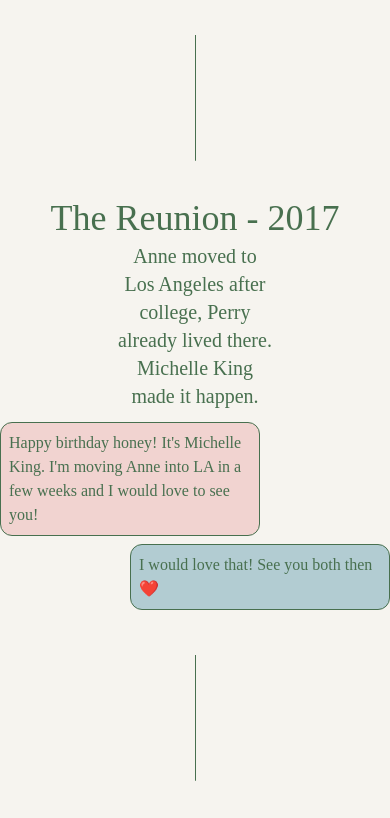
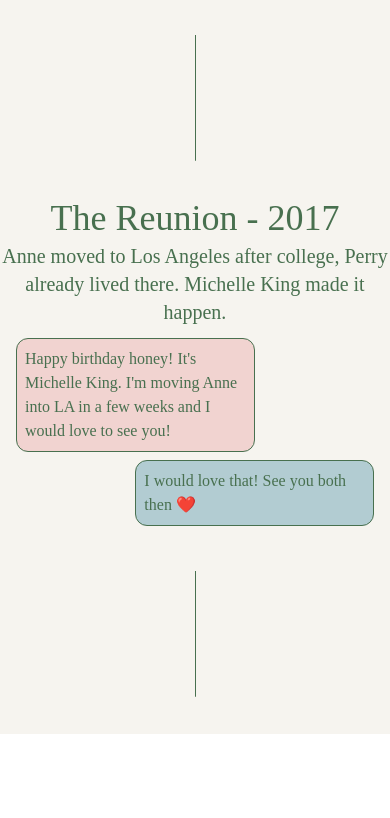
Before and after one commit to P-v-R/wedding, a React (Create React App) app: page /us in a window 390 px wide. Shown: the part 2161-2979 px from the top of the page. After the commit the page ends 2895 px from the top, so only its background shows below. Built offline with nearby package versions, Linux system fonts and the light colour scheme; a web font is replaced by a local one.

Commit message:
fix: fix mobile text

```diff
--- a/src/components/Reunion.js
+++ b/src/components/Reunion.js
@@ -11,11 +11,11 @@ function Reunion() {
       className=""
     >
       <p className="text-4xl pb-1">The Reunion - 2017</p>
-      <p className="text-xl pb-1 w-2/5 mx-auto">
+      <p className="text-xl pb-1 md:w-2/5 mx-auto">
         Anne moved to Los Angeles after college, Perry already lived there.
         Michelle King made it happen.
       </p>
-      <div className="md:w-1/3 mx-auto">
+      <div className="w-full md:w-1/3 mx-auto px-4">
         <motion.div
           initial={{ opacity: 0 }}
           whileInView={{ opacity: 1 }}
```
